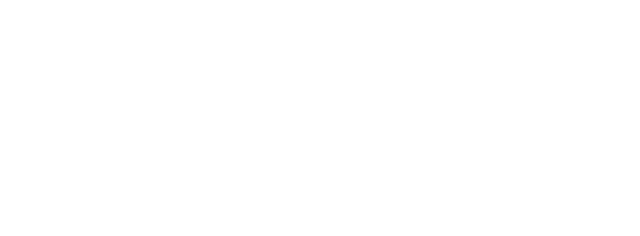
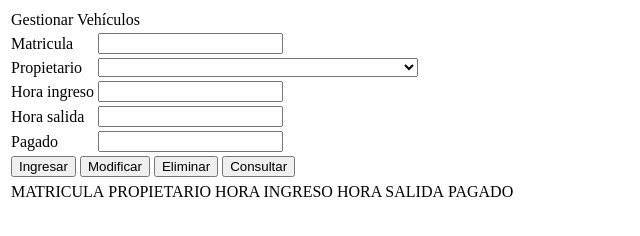
Before and after one commit to ErmitanoBohemio/C3-G50-oscar.herrera, a plain HTML site: page vista/Vehiculo.html in a window 1280 px wide. Shown: the whole page, without its empty margins (0-640 px from the left). Drawn offline with Linux system fonts and the light colour scheme.

Commit message:
Primer commit

```diff
--- a/vista/Vehiculo.html
+++ b/vista/Vehiculo.html
@@ -2,9 +2,80 @@
 <html lang="en">
 <head>
     <meta charset="UTF-8">
-    <title>Title</title>
+    <title>Vehículo</title>
+    <link rel="stylesheet" type="text/css" media="screen" href="">
+    <script src=""></script>
 </head>
 <body>
-
+    <form id="formVehiculo" name="formVehiculo">
+        <div id="divForm">
+            <table id="tablaForm">
+                <thead id="thForm">
+                    <tr>
+                        <td colspan="2">Gestionar Vehículos</td>
+                    </tr>
+                </thead>
+                <tbody id="tbForm">
+                    <tr>
+                        <td>Matricula</td>
+                        <td>
+                            <input type="text" value="" id="txtMatricula" name="txtMatricula">
+                        </td>
+                    </tr>
+                    <tr>
+                        <td>Propietario</td>
+                        <td>
+                            <select name="selectPropietario" id="selectPropietario">
+                                <option value="---Seleccionar---"></option>
+                                <option id="optPropietario">Aqui obtine datos de la base de datos Propietarios</option>
+                            </select>
+                        </td>
+                    </tr>
+                    <tr>
+                        <td>Hora ingreso</td>
+                        <td>
+                            <input type="text" value="" id="txtIngreso" name="txtIngreso" readonly>
+                        </td>
+                    </tr>
+                    <tr>
+                        <td>Hora salida</td>
+                        <td>
+                            <input type="text" value="" id="txtSalida" name="txtSalida" readonly>
+                        </td>
+                    </tr>
+                    <tr>
+                        <td>Pagado</td>
+                        <td>
+                            <input type="text" value="" id="txtPagado" name="txtPagado" readonly>
+                        </td>
+                    </tr>
+                <tr>
+                    <td colspan="2">
+                        <input type="button" value="Ingresar" id="btnIngresar" name="btnIngresar" onclick="">
+                        <input type="button" value="Modificar" id="btnModificar" name="btnModificar" onclick="">
+                        <input type="button" value="Eliminar" id="btnEliminar" name="btnEliminar" onclick="">
+                        <input type="button" value="Consultar" id="btnConsultar" name="btnconsultar" onclick="">
+                    </td>
+                </tr>
+                </tbody>
+            </table>
+        </div>
+        <div id="divDato">
+            <table id="tablaDato">
+                <thead id="thDato">
+                    <tr>
+                        <td>MATRICULA</td>
+                        <td>PROPIETARIO</td>
+                        <td>HORA INGRESO</td>
+                        <td>HORA SALIDA</td>
+                        <td>PAGADO</td>
+                    </tr>
+                </thead>
+                <tbody id="tbDato">
+                <!-- Aqui van a llegar los datos de la base de datos -->
+                </tbody>
+            </table>
+        </div>
+    </form>
 </body>
 </html>
```
